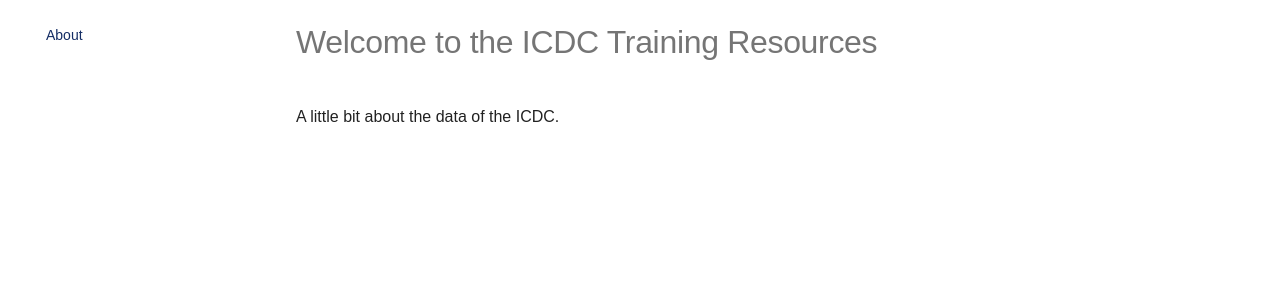
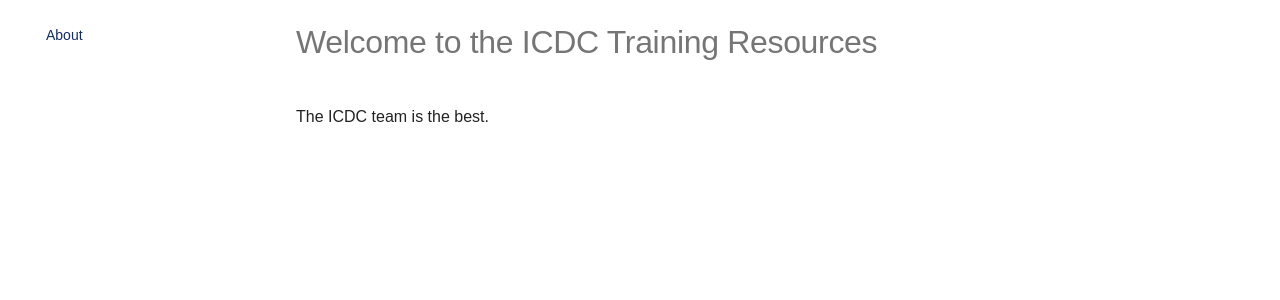
Before and after one commit to CBIIT/icdc-bioinformatics, an MkDocs documentation site: the page built from docs/about.md, in a window 1280 px wide. Shown: the part 124-424 px from the top of the page. Built offline with MkDocs 1.6.1 and Material for MkDocs 9.7.7, drawn with Linux system fonts in a browser that asks for light colours; some web fonts are replaced; comment, search, counter and statistics services are not loaded.

Commit message:
Just a test

```diff
--- a/docs/about.md
+++ b/docs/about.md
@@ -6,4 +6,4 @@ title: About
 Welcome to the ICDC Training Resources
 ========================================================
 
-A little bit about the data of the ICDC.
+The ICDC team is the best.
```
